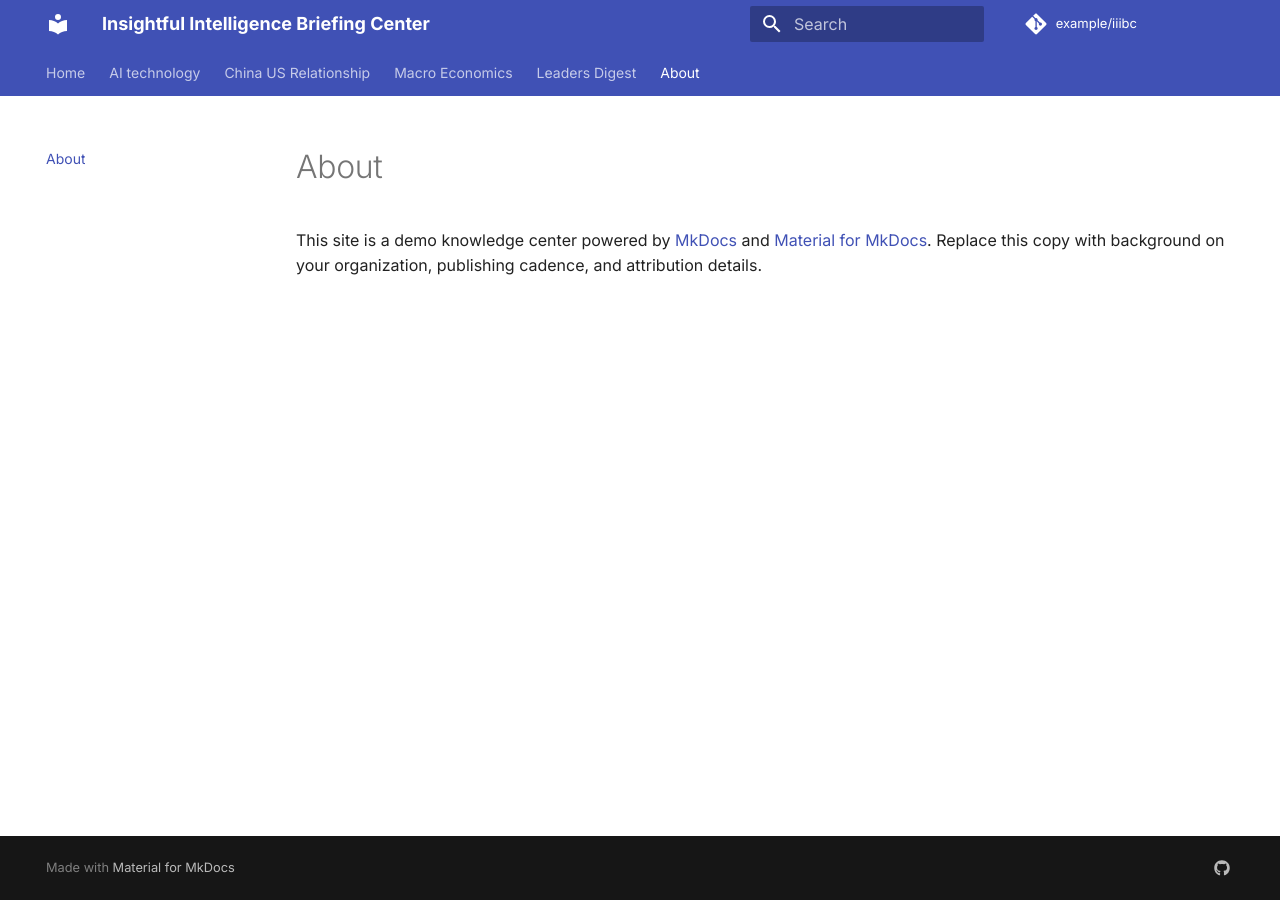
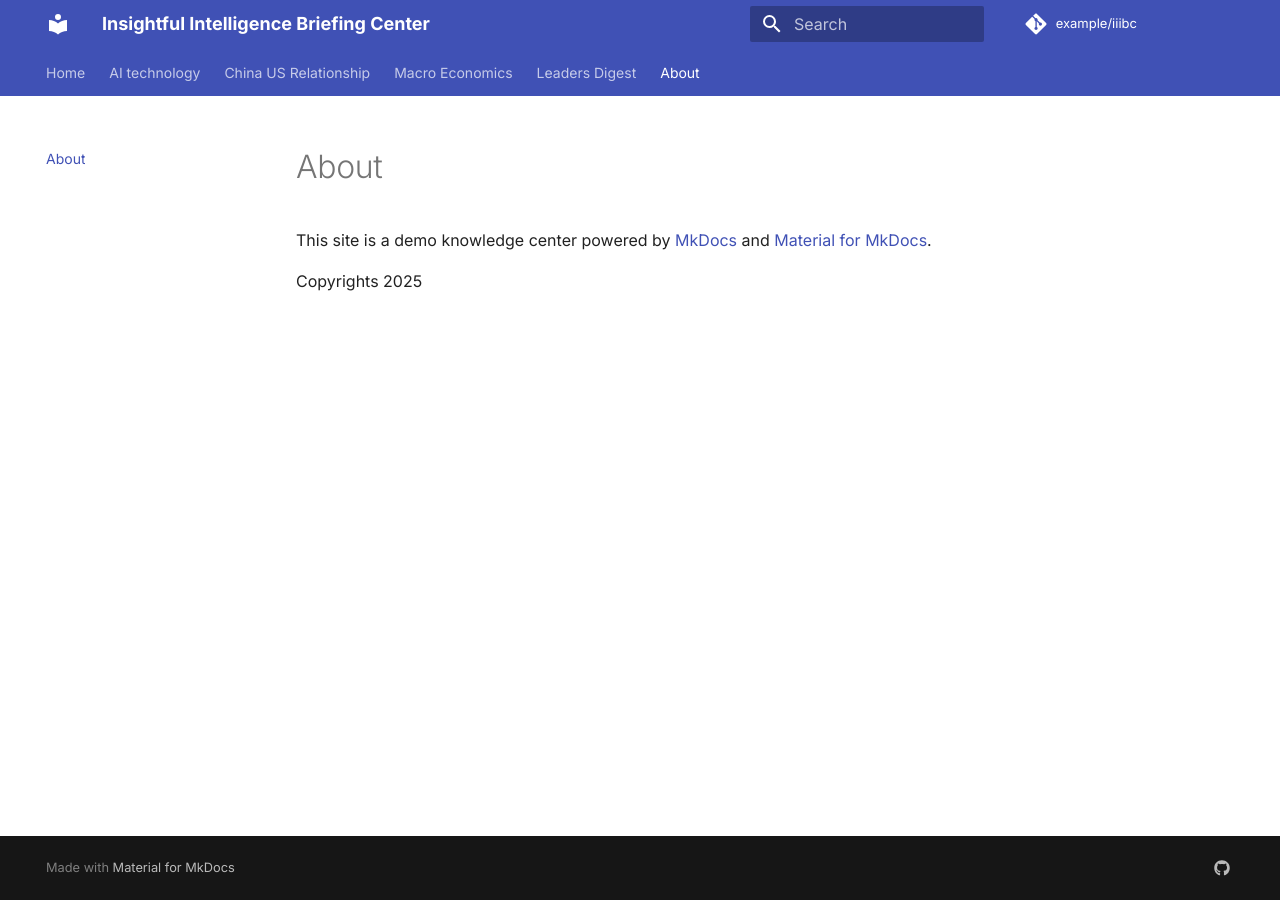
Before and after one commit to WashingtonGT/iiibc, an MkDocs documentation site: the page built from docs/about.md, in a window 1280 px wide. Built offline with MkDocs 1.6.1 and Material for MkDocs 9.7.7, drawn with Linux system fonts in a browser that asks for light colours; comment, search, counter and statistics services are not loaded.

Commit message:
update the about

```diff
--- a/docs/about.md
+++ b/docs/about.md
@@ -2,4 +2,6 @@
 title: About
 ---
 
-This site is a demo knowledge center powered by [MkDocs](https://www.mkdocs.org/) and [Material for MkDocs](https://squidfunk.github.io/mkdocs-material/). Replace this copy with background on your organization, publishing cadence, and attribution details.
+This site is a demo knowledge center powered by [MkDocs](https://www.mkdocs.org/) and [Material for MkDocs](https://squidfunk.github.io/mkdocs-material/).
+
+Copyrights 2025
```
Also changed, not shown: 1 other file.
